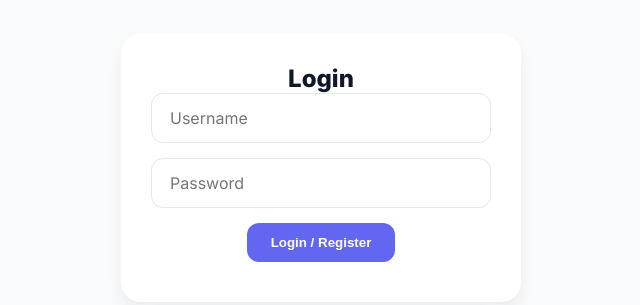
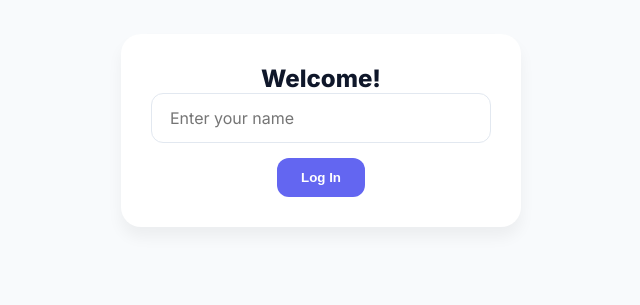
Before and after one commit to arelworld/wordbank, a plain HTML site: page index.html in a window 1280 px wide. Shown: the part 106-411 px from the top of the page, without its empty margins (319-959 px from the left). Drawn offline with Linux system fonts and the light colour scheme.

Commit message:
Update index.html

```diff
--- a/index.html
+++ b/index.html
@@ -12,6 +12,7 @@
 .app-container { max-width: 700px; margin: 0 auto; }
 header { text-align: center; margin-bottom: 40px; }
 header h1 { font-size: 2.5rem; font-weight: 800; background: linear-gradient(to right, #6366f1, #a855f7); -webkit-background-clip: text; -webkit-text-fill-color: transparent; }
+header p { font-weight: 600; }
 .glass-panel { background: var(--card-bg); padding: 24px; border-radius: 20px; border: 1px solid #e2e8f0; box-shadow: 0 10px 15px -3px rgba(0, 0, 0, 0.05); margin-bottom: 30px; }
 .input-row { display: flex; gap: 12px; margin-bottom: 16px; }
 input, textarea { width: 100%; padding: 14px 18px; border: 1px solid #e2e8f0; border-radius: 12px; font-size: 1rem; outline: none; transition: 0.2s; font-family: inherit; }
@@ -35,17 +36,15 @@
 <body>
 
 <div id="loginContainer" class="login-panel">
-    <h2>Login</h2>
-    <input type="text" id="username" placeholder="Username">
-    <input type="password" id="password" placeholder="Password">
-    <button class="btn-primary" onclick="handleLogin()">Login / Register</button>
-    <p id="loginStatus" style="margin-top:10px; font-weight:600;"></p>
+    <h2>Welcome!</h2>
+    <input type="text" id="username" placeholder="Enter your name">
+    <button class="btn-primary" onclick="handleLogin()">Log In</button>
 </div>
 
 <div id="appContainer" class="app-container" style="display:none;">
     <header>
         <h1>Word Bank</h1>
-        <p>what's the word again?</p>
+        <p id="greeting"></p>
     </header>
     <div id="status" style="text-align: center; height: 30px; font-weight: 600;"></div>
     <div class="glass-panel">
@@ -75,21 +74,12 @@ let targetId = null;
 
 function handleLogin() {
     const user = document.getElementById('username').value.trim();
-    const pass = document.getElementById('password').value.trim();
-    const status = document.getElementById('loginStatus');
-    if(!user || !pass) { status.innerText = "Fill in both fields"; return; }
-
-    let users = JSON.parse(localStorage.getItem('users') || '{}');
-    if(users[user] && users[user] !== pass) {
-        status.innerText = "❌ Wrong password";
-        return;
-    }
-    users[user] = pass;
-    localStorage.setItem('users', JSON.stringify(users));
+    if(!user) return;
+    currentUser = user;
     localStorage.setItem('currentUser', user);
-    currentUser = user;
     document.getElementById('loginContainer').style.display = 'none';
     document.getElementById('appContainer').style.display = 'block';
+    document.getElementById('greeting').innerText = `Hello, ${user}!`;
     fetchWords();
 }
 
@@ -195,13 +185,14 @@ document.getElementById('confirmDeleteBtn').onclick = () => {
     }
 };
 
-// Check login on load
+// Auto-login if user saved
 window.onload = () => {
     const savedUser = localStorage.getItem('currentUser');
     if(savedUser) {
         currentUser = savedUser;
         document.getElementById('loginContainer').style.display = 'none';
         document.getElementById('appContainer').style.display = 'block';
+        document.getElementById('greeting').innerText = `Hello, ${savedUser}!`;
         fetchWords();
     }
 };
```
Lines whose indentation alone changed are shown as unchanged.
